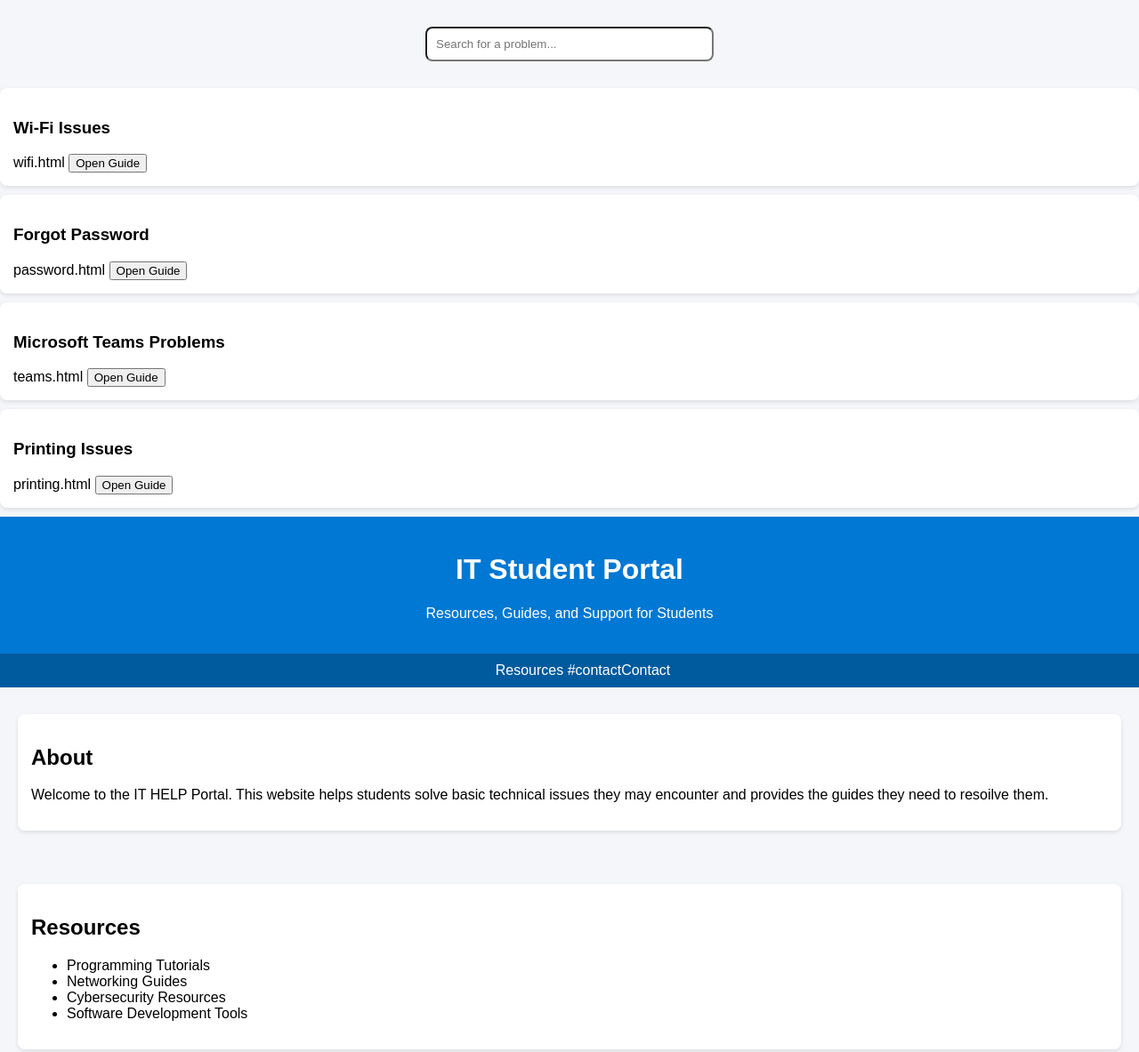
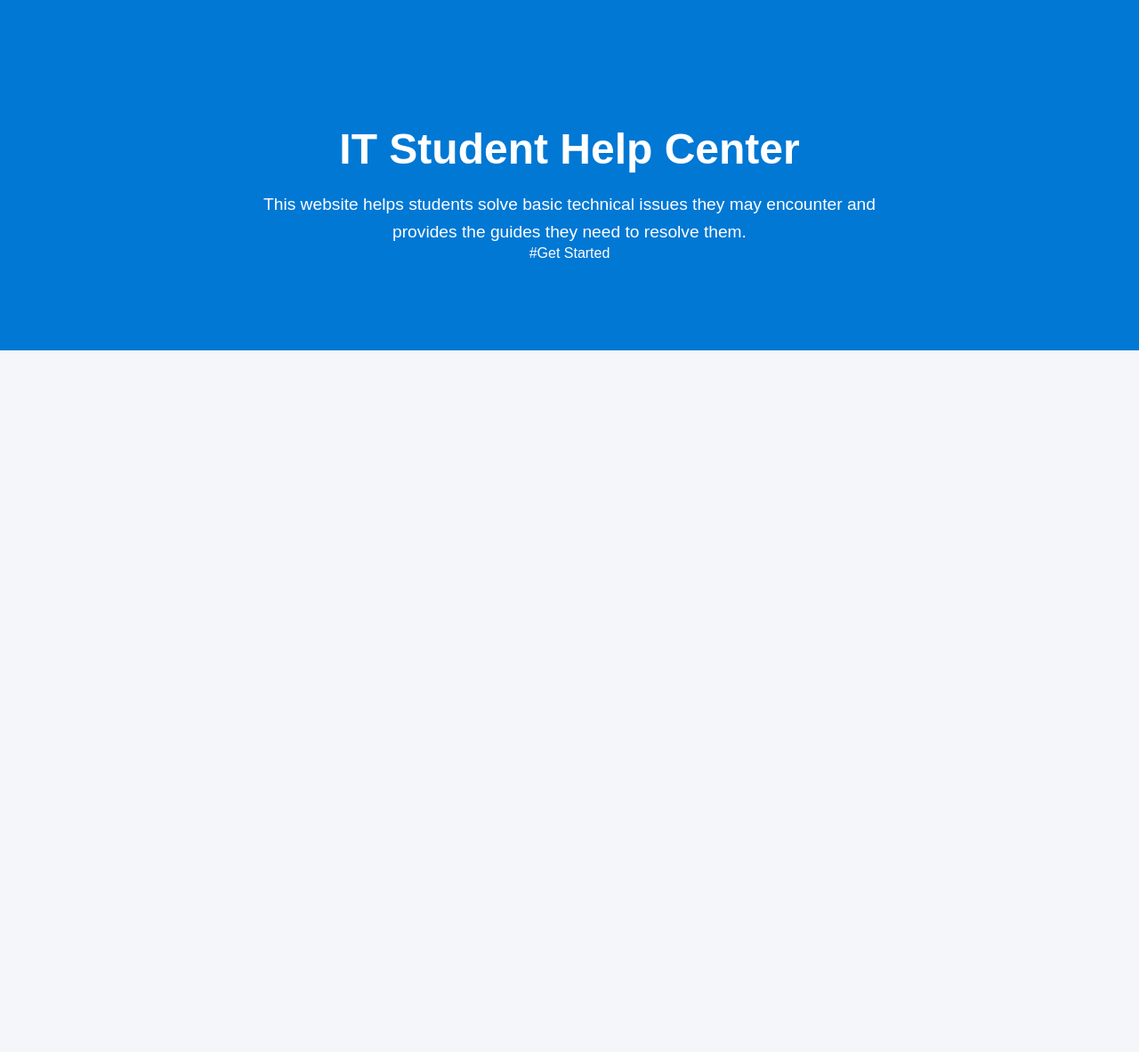
Before and after one commit to WaadMoh/IT-help, a plain HTML site: page index.html in a window 1280 px wide. Shown: the top 1183 px of the page at 89% size. After the commit the page ends 800 px from the top, so only its background shows below. Drawn offline with Linux system fonts and the light colour scheme.

Commit message:
Update index.html

```diff
--- a/index.html
+++ b/index.html
@@ -3,153 +3,62 @@
 <head>
     <meta charset="UTF-8">
     <meta name="viewport" content="width=device-width, initial-scale=1.0">
-    <title>IT HELP Portal</title>
-  <div style="text-align:center; margin:30px;">
-    <input
-        type="text"
-        id="searchInput"
-        placeholder="Search for a problem..."
-        onkeyup="searchProblems()"
-        style="width:300px; padding:10px; border-radius:8px;"
-    >
-</div>
+    <title>IT Student Help Center</title>
 
-<div id="problems">
-
-    <div class="card problem">
-        <h3>Wi-Fi Issues</h3>
-        wifi.html
-            <button>Open Guide</button>
-        </a>
-    </div>
-
-    <div class="card problem">
-        <h3>Forgot Password</h3>
-        password.html
-            <button>Open Guide</button>
-        </a>
-    </div>
-
-    <div class="card problem">
-        <h3>Microsoft Teams Problems</h3>
-        teams.html
-            <button>Open Guide</button>
-        </a>
-    </div>
-
-    <div class="card problem">
-        <h3>Printing Issues</h3>
-        printing.html
-            <button>Open Guide</button>
-        </a>
-    </div>
-
-</div>
-
-<script>
-function searchProblems() {
-    let input = document.getElementById("searchInput").value.toLowerCase();
-    let problems = document.getElementsByClassName("problem");
-
-    for (let i = 0; i < problems.length; i++) {
-        let text = problems[i].innerText.toLowerCase();
-
-        if (text.includes(input)) {
-            problems[i].style.display = "";
-        } else {
-            problems[i].style.display = "none";
-        }
-    }
-}
-</script>
     <style>
         body {
+            margin: 0;
             font-family: Arial, sans-serif;
-            margin: 0;
             background-color: #f4f6f9;
         }
 
-        header {
-            background-color: #0078d4;
+        .hero {
+            background-color: #0078D4;
             color: white;
             text-align: center;
-            padding: 20px;
+            padding: 100px 20px;
         }
 
-        nav {
-            background-color: #005a9e;
-            padding: 10px;
-            text-align: center;
+        h1 {
+            font-size: 3rem;
+            margin-bottom: 20px;
         }
 
-        nav a {
-            color: white;
-            text-decoration: none;
-            margin: 15px;
+        p {
+            font-size: 1.2rem;
+            max-width: 700px;
+            margin: auto;
+            line-height: 1.6;
         }
 
-        section {
-            padding: 20px;
+        .btn {
+            display: inline-block;
+            margin-top: 30px;
+            padding: 12px 24px;
+            background-color: white;
+            color: #0078D4;
+            text-decoration: none;
+            border-radius: 6px;
+            font-weight: bold;
         }
 
-        .card {
-            background: white;
-            padding: 15px;
-            margin: 10px 0;
-            border-radius: 8px;
-            box-shadow: 0 2px 5px rgba(0,0,0,0.1);
-        }
-
-        footer {
-            background-color: #0078d4;
-            color: white;
-            text-align: center;
-            padding: 10px;
-            margin-top: 30px;
+        .btn:hover {
+            background-color: #e8e8e8;
         }
     </style>
 </head>
 <body>
 
-    <header>
-        <h1>IT Student Portal</h1>
-        <p>Resources, Guides, and Support for Students</p>
-    </header>
+    <section class="hero">
+        <h1>IT Student Help Center</h1>
 
-    <nav>
-        <a hrefbout</a>
-        <a href="#resources">Resources  #contactContact</a>
-    </nav>
+        <p>
+            This website helps students solve basic technical issues they may
+            encounter and provides the guides they need to resolve them.
+        </p>
 
-    <section id="about">
-        <div class="card">
-            <h2>About</h2>
-            <p>Welcome to the IT HELP Portal. This website helps students solve basic technical issues they may encounter and provides the guides they need to resoilve them. </p>
-        </div>
+        #Get Started</a>
     </section>
-
-    <section id="resources">
-        <div class="card">
-            <h2>Resources</h2>
-            <ul>
-                <li>Programming Tutorials</li>
-                <li>Networking Guides</li>
-                <li>Cybersecurity Resources</li>
-                <li>Software Development Tools</li>
-            </ul>
-        </div>
-    </section>
-
-    <section id="contact">
-        <div class="card">
-            <h2>Contact</h2>
-            <p>Email: support@example.com</p>
-        </div>
-    </section>
-
-    <footer>
-        <p>&copy; 2026 IT Student Portal</p>
-    </footer>
 
 </body>
 </html>
```
